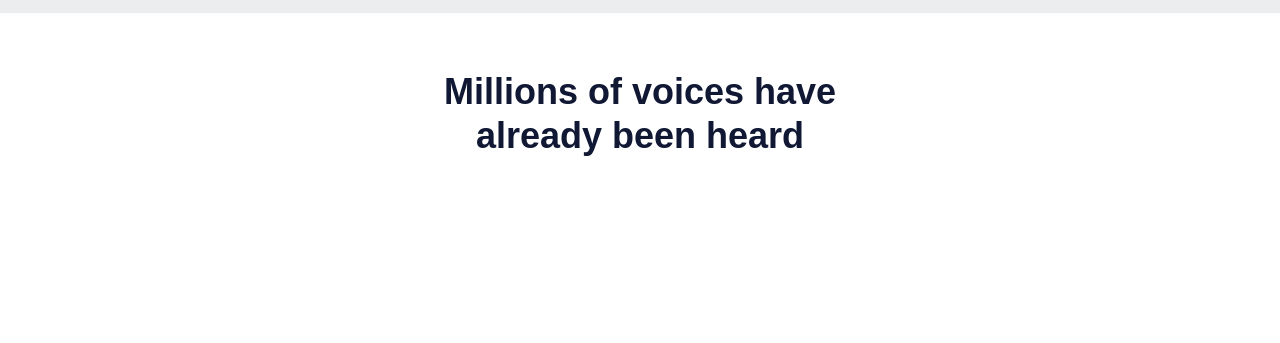
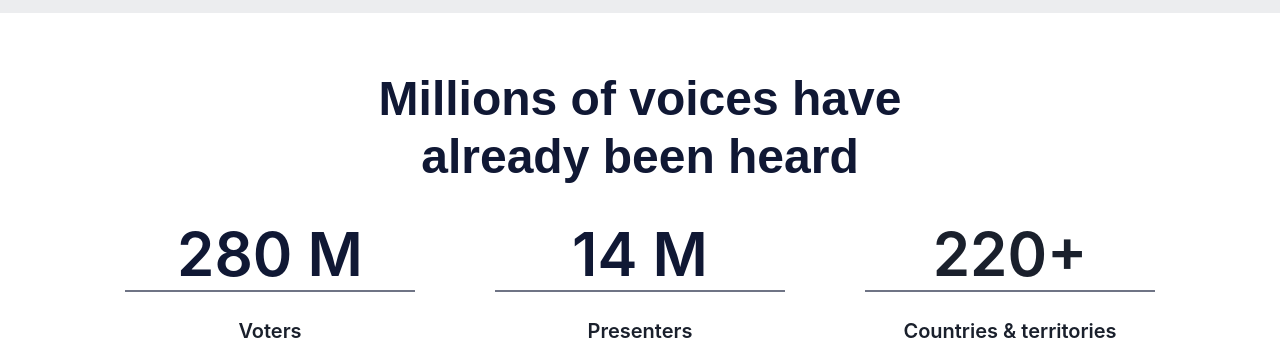
Before and after one commit to SUMAN-24/lucid-sand-4612, a React (Create React App) app: page / in a window 1280 px wide. Shown: the part 1141-1484 px from the top of the page. Before the commit the page ends 1298 px from the top, so only its background shows below. Built offline with nearby package versions, Linux system fonts and the light colour scheme.

Commit message:
some changes

```diff
--- a/src/Components/HomePage.jsx
+++ b/src/Components/HomePage.jsx
@@ -1,5 +1,6 @@
 import {
   Box,
+  Divider,
   Heading,
   HStack,
   Image,
@@ -166,10 +167,93 @@ const HomePage = () => {
       <Stack>
         <VStack>
           <Box mt="3.6rem">
-            <Heading fontFamily="sans-serif" color="rgb(16,24,52)">
+            <Heading
+              fontFamily="sans-serif"
+              fontSize="5xl"
+              fontWeight="semibold"
+              color="rgb(16,24,52)"
+            >
               <Text>Millions of voices have</Text>
               <Text> already been heard</Text>
             </Heading>
+          </Box>
+
+          <Box pt="1.5rem">
+            <HStack gap="5rem">
+              <VStack>
+                <Box>
+                  <Heading
+                    fontWeight="semibold"
+                    fontFamily="body"
+                    fontSize="6xl"
+                    color="rgb(16,24,52)"
+                  >
+                    280 M
+                  </Heading>
+                  <Divider
+                    width="18rem"
+                    fontWeight="bold"
+                    fontFamily="body"
+                    borderColor="rgb(16,24,52)"
+                    borderWidth="1.2px"
+                  />
+                </Box>
+                <Box pt="1rem">
+                  <Text fontSize="xl" fontWeight="semibold">
+                    Voters
+                  </Text>
+                </Box>
+              </VStack>
+
+              <VStack>
+                <Box>
+                  <Heading
+                    fontWeight="semibold"
+                    fontFamily="body"
+                    fontSize="6xl"
+                    color="rgb(16,24,52)"
+                  >
+                    14 M
+                  </Heading>
+                  <Divider
+                    width="18rem"
+                    fontWeight="bold"
+                    fontFamily="body"
+                    borderColor="rgb(16,24,52)"
+                    borderWidth="1.2px"
+                  />
+                </Box>
+                <Box pt="1rem">
+                  <Text fontSize="xl" fontWeight="semibold">
+                    Presenters
+                  </Text>
+                </Box>
+              </VStack>
+
+              <VStack>
+                <Box>
+                  <Heading
+                    fontWeight="semibold"
+                    fontFamily="body"
+                    fontSize="6xl"
+                  >
+                    220+
+                  </Heading>
+                  <Divider
+                    width="18rem"
+                    fontWeight="bold"
+                    fontFamily="body"
+                    borderColor="rgb(16,24,52)"
+                    borderWidth="1.2px"
+                  />
+                </Box>
+                <Box pt="1rem">
+                  <Text fontSize="xl" fontWeight="semibold">
+                    Countries & territories
+                  </Text>
+                </Box>
+              </VStack>
+            </HStack>
           </Box>
         </VStack>
       </Stack>
```
